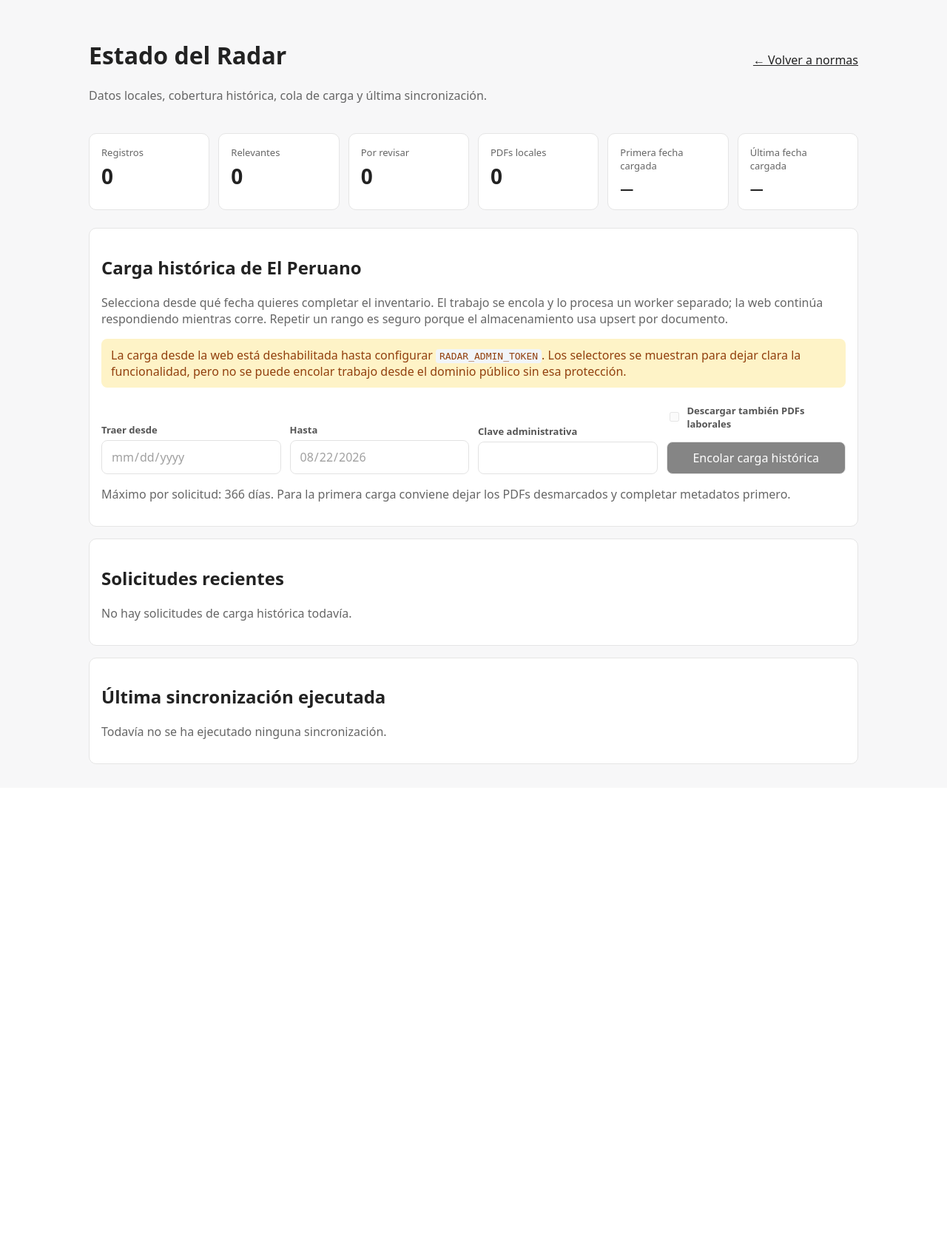
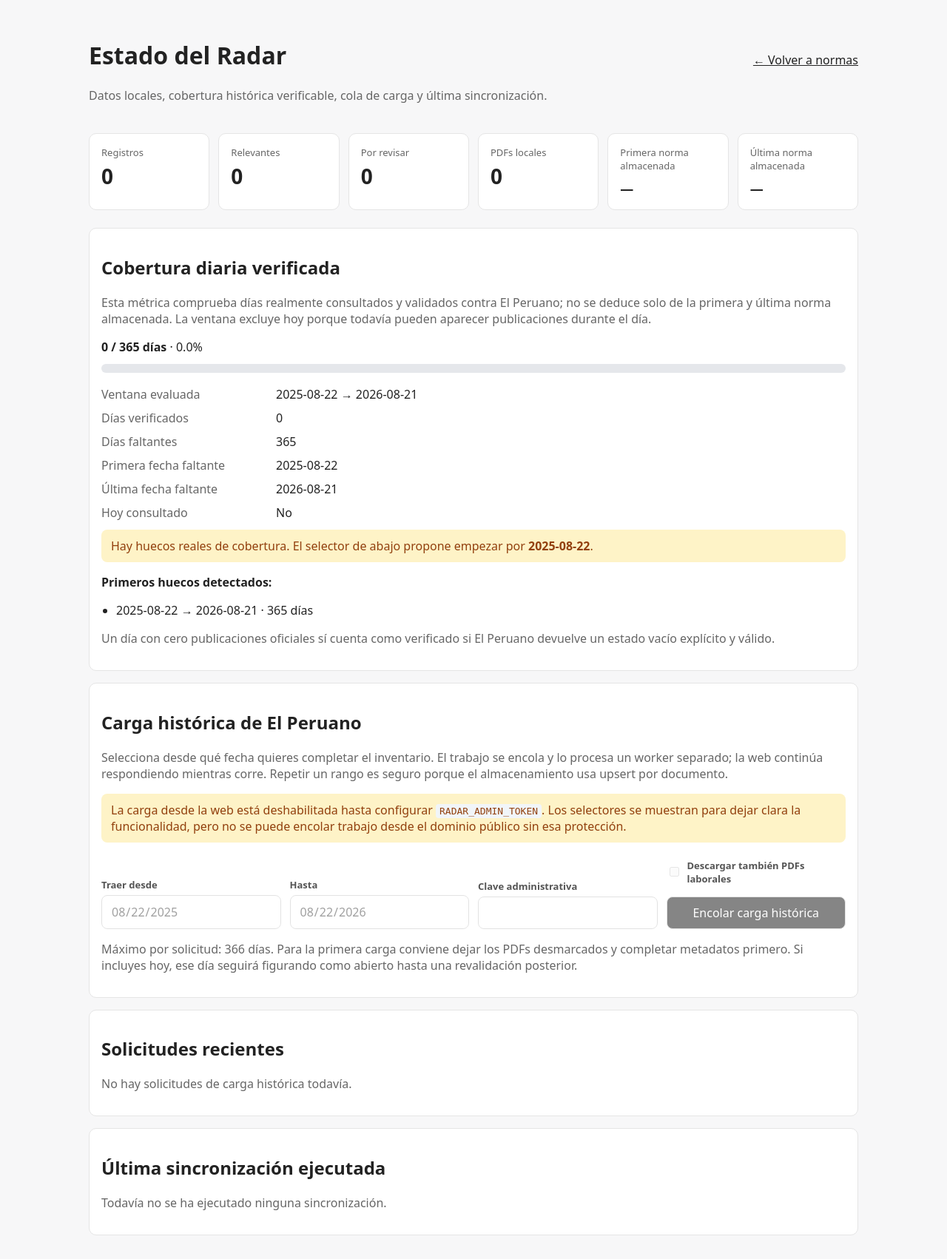
Before and after one commit to gumorenos/radar-laboral, a Flask app: page /status in a window 1280 px wide. Shown: the whole page at 74% size. Before the commit the page ends 1033 px from the top, so only its background shows below. Run offline with Flask 3, Linux system fonts and the light colour scheme; data that the repository does not hold is empty.

Commit message:
Add daily coverage diagnostics and backfill suggestion

```diff
--- a/src/radar_laboral/templates/status.html
+++ b/src/radar_laboral/templates/status.html
@@ -36,6 +36,9 @@
     .notice-ok { background: #dcfce7; color: #166534; }
     .notice-error { background: #fee2e2; color: #991b1b; }
     .notice-warn { background: #fef3c7; color: #92400e; }
+    .progress { height: 12px; border-radius: 999px; background: #e5e7eb; overflow: hidden; margin: 12px 0 18px; }
+    .progress > div { height: 100%; background: #166534; min-width: 0; }
+    .gap-list { margin: 10px 0 0; padding-left: 20px; }
     .table-wrap { overflow-x: auto; }
     table { border-collapse: collapse; width: 100%; min-width: 760px; }
     th, td { padding: 9px 10px; border-bottom: 1px solid #eee; text-align: left; vertical-align: top; font-size: 13px; }
@@ -47,7 +50,7 @@
   <div class="top">
     <div>
       <h1>Estado del Radar</h1>
-      <p class="sub">Datos locales, cobertura histórica, cola de carga y última sincronización.</p>
+      <p class="sub">Datos locales, cobertura histórica verificable, cola de carga y última sincronización.</p>
     </div>
     <a href="/">← Volver a normas</a>
   </div>
@@ -57,9 +60,38 @@
     <div class="card"><div class="label">Relevantes</div><div class="value">{{ stats.relevant }}</div></div>
     <div class="card"><div class="label">Por revisar</div><div class="value">{{ stats.review }}</div></div>
     <div class="card"><div class="label">PDFs locales</div><div class="value">{{ stats.pdf_cached }}</div></div>
-    <div class="card"><div class="label">Primera fecha cargada</div><div class="value value-date">{{ date_bounds.earliest or '—' }}</div></div>
-    <div class="card"><div class="label">Última fecha cargada</div><div class="value value-date">{{ date_bounds.latest or '—' }}</div></div>
+    <div class="card"><div class="label">Primera norma almacenada</div><div class="value value-date">{{ date_bounds.earliest or '—' }}</div></div>
+    <div class="card"><div class="label">Última norma almacenada</div><div class="value value-date">{{ date_bounds.latest or '—' }}</div></div>
   </div>
+
+  <section class="panel">
+    <h2>Cobertura diaria verificada</h2>
+    <p class="sub">Esta métrica comprueba días realmente consultados y validados contra El Peruano; no se deduce solo de la primera y última norma almacenada. La ventana excluye hoy porque todavía pueden aparecer publicaciones durante el día.</p>
+    <div><strong>{{ coverage.verified_days }} / {{ coverage.target_days }} días</strong> · {{ coverage.coverage_percent }}%</div>
+    <div class="progress" aria-label="Cobertura {{ coverage.coverage_percent }}%"><div style="width: {{ coverage.coverage_percent }}%"></div></div>
+    <dl>
+      <dt>Ventana evaluada</dt><dd>{{ coverage.window_start }} → {{ coverage.window_end }}</dd>
+      <dt>Días verificados</dt><dd>{{ coverage.verified_days }}</dd>
+      <dt>Días faltantes</dt><dd>{{ coverage.missing_days }}</dd>
+      <dt>Primera fecha faltante</dt><dd>{{ coverage.first_missing or '—' }}</dd>
+      <dt>Última fecha faltante</dt><dd>{{ coverage.last_missing or '—' }}</dd>
+      <dt>Hoy consultado</dt><dd>{{ 'Sí' if coverage.today_checked else 'No' }}{% if coverage.today_check %} · {{ coverage.today_check.record_count }} documentos vistos; no cuenta aún como día histórico cerrado{% endif %}</dd>
+    </dl>
+
+    {% if coverage.missing_days == 0 %}
+      <div class="notice notice-ok">La ventana histórica configurada está completamente verificada.</div>
+    {% else %}
+      <div class="notice notice-warn">Hay huecos reales de cobertura. El selector de abajo propone empezar por <strong>{{ coverage.first_missing }}</strong>.</div>
+      <p><strong>Primeros huecos detectados:</strong></p>
+      <ul class="gap-list">
+        {% for gap in coverage.missing_ranges[:8] %}
+          <li>{{ gap.start }}{% if gap.end != gap.start %} → {{ gap.end }}{% endif %} · {{ gap.days }} día{% if gap.days != 1 %}s{% endif %}</li>
+        {% endfor %}
+      </ul>
+      {% if coverage.missing_ranges|length > 8 %}<p class="sub">Hay {{ coverage.missing_ranges|length - 8 }} rangos adicionales.</p>{% endif %}
+    {% endif %}
+    <p class="sub">Un día con cero publicaciones oficiales sí cuenta como verificado si El Peruano devuelve un estado vacío explícito y válido.</p>
+  </section>
 
   <section class="panel">
     <h2>Carga histórica de El Peruano</h2>
@@ -76,7 +108,7 @@
     <form class="sync-form" method="post" action="/admin/backfill">
       <div class="field">
         <label for="start_date">Traer desde</label>
-        <input id="start_date" type="date" name="start_date" max="{{ today }}" required {% if not admin_enabled %}disabled{% endif %}>
+        <input id="start_date" type="date" name="start_date" value="{{ suggested_start }}" max="{{ today }}" required {% if not admin_enabled %}disabled{% endif %}>
       </div>
       <div class="field">
         <label for="end_date">Hasta</label>
@@ -91,7 +123,7 @@
         <button type="submit" {% if not admin_enabled %}disabled{% endif %}>Encolar carga histórica</button>
       </div>
     </form>
-    <p class="sub">Máximo por solicitud: {{ max_backfill_days }} días. Para la primera carga conviene dejar los PDFs desmarcados y completar metadatos primero.</p>
+    <p class="sub">Máximo por solicitud: {{ max_backfill_days }} días. Para la primera carga conviene dejar los PDFs desmarcados y completar metadatos primero. Si incluyes hoy, ese día seguirá figurando como abierto hasta una revalidación posterior.</p>
   </section>
 
   <section class="panel">
```
